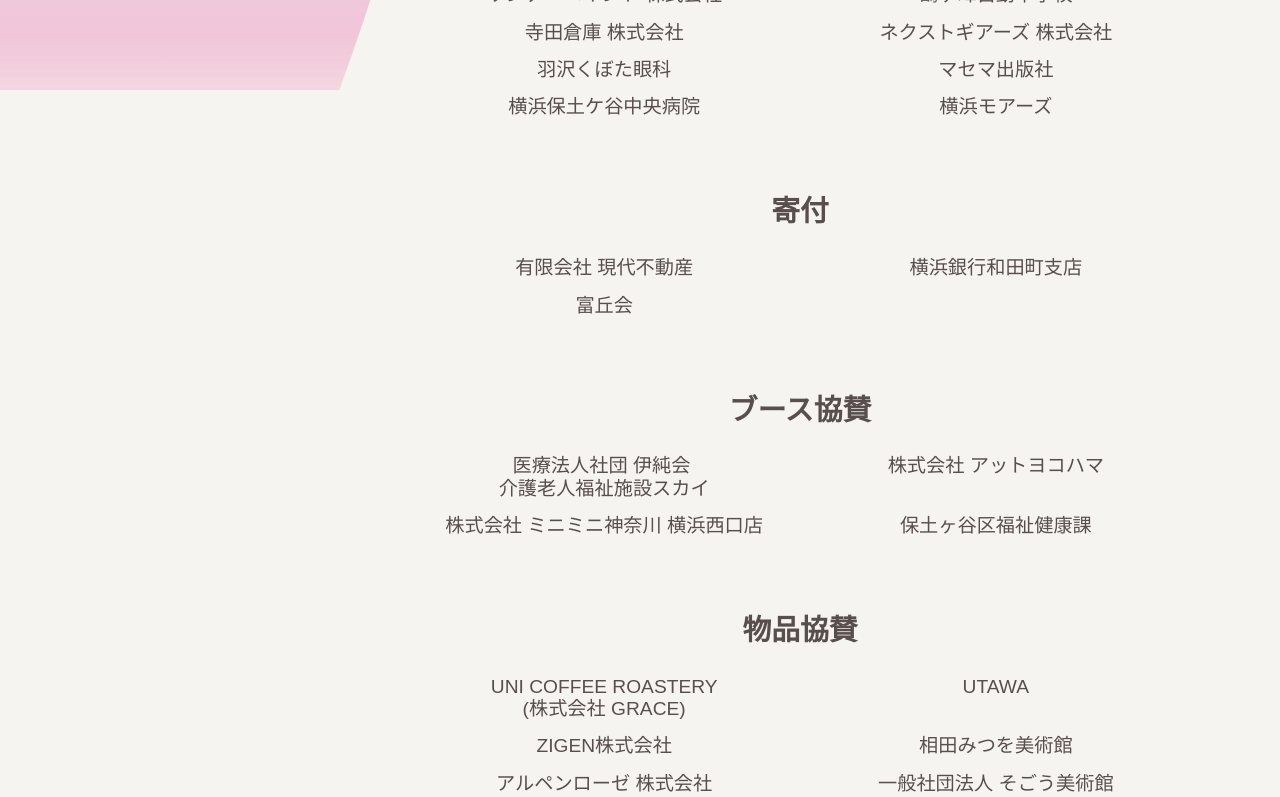
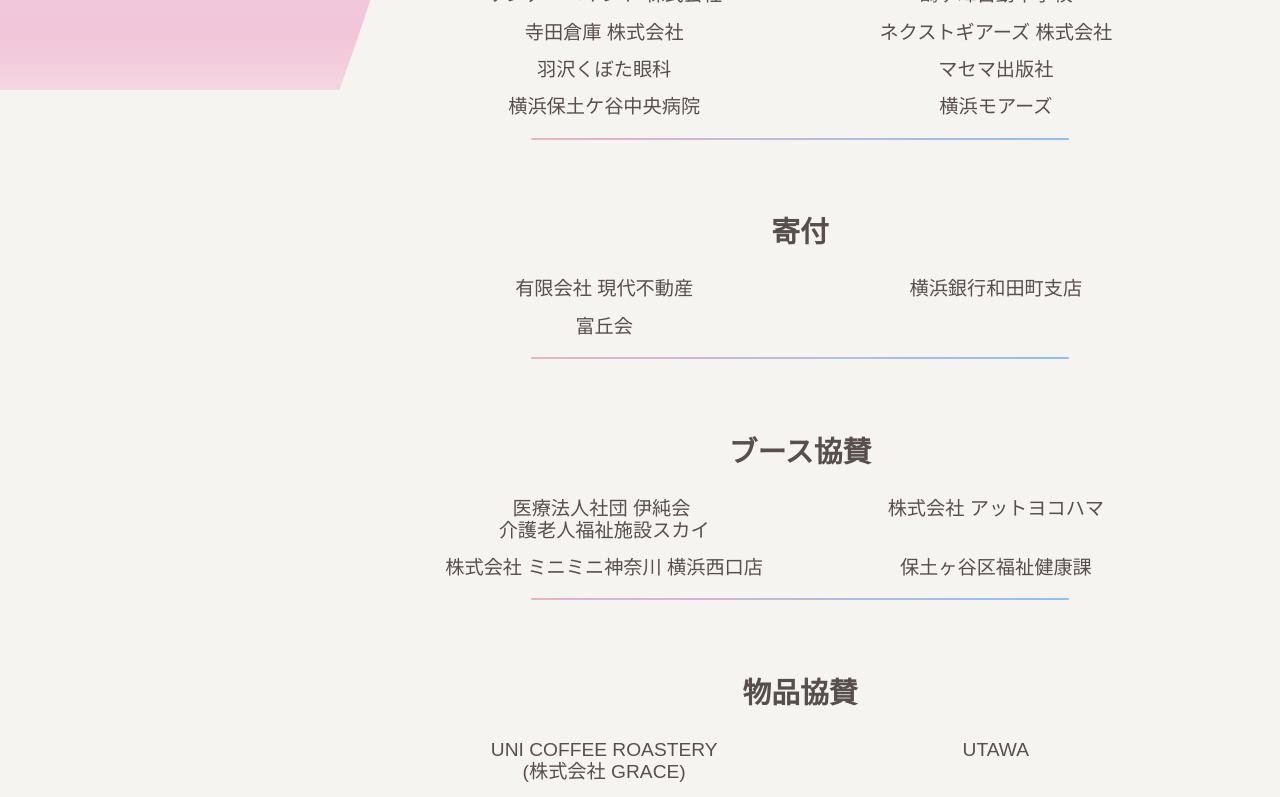
Before and after one commit to ynufes-tech/ynufes-seiryo23, a Nuxt app: page /sponsors in a window 1280 px wide. Shown: the part 710-1507 px from the top of the page. Built offline with nearby package versions, Linux system fonts and the light colour scheme.

Commit message:
✨ 協賛ページ 区切り線

```diff
--- a/pages/sponsors/index.vue
+++ b/pages/sponsors/index.vue
@@ -57,6 +57,7 @@
           <li>横浜モアーズ</li>
         </ul>
       </section>
+      <hr />
       <section class="sponsor-section">
         <h2>寄付</h2>
         <ul>
@@ -65,6 +66,7 @@
           <li>富丘会</li>
         </ul>
       </section>
+      <hr />
       <section class="sponsor-section">
         <h2>ブース協賛</h2>
         <ul>
@@ -80,6 +82,7 @@
           <li>保土ヶ谷区福祉健康課</li>
         </ul>
       </section>
+      <hr />
       <section class="sponsor-section">
         <h2>物品協賛</h2>
         <ul>
@@ -161,6 +164,15 @@
   text-align: center;
   font-size: 1.2em;
 
+  hr {
+    display: block;
+    border: none;
+    background: linear-gradient(45deg, #ecb2c6, #8dc0f5);
+    height: 0.1em;
+    border-radius: 0.1em;
+    width: 70%;
+  }
+
   #sponsors-page-frame-section {
     text-align: start;
   }
```
